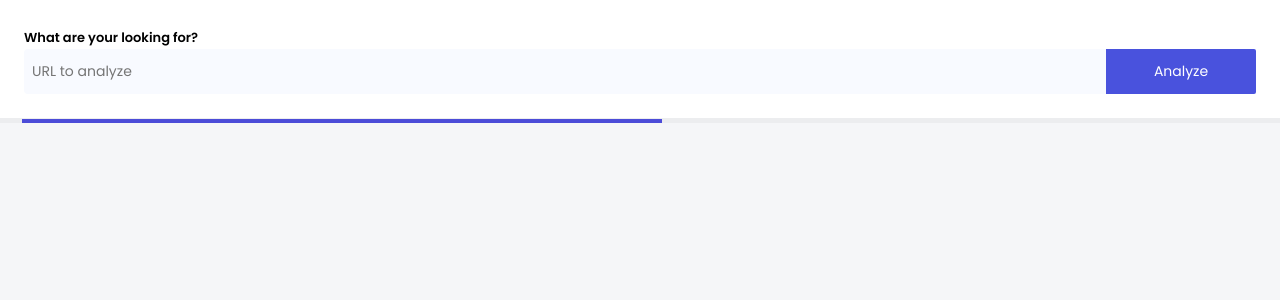
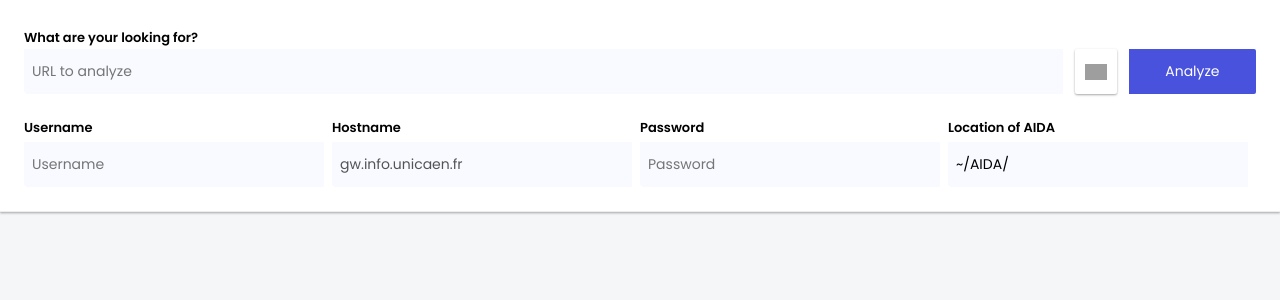
Before and after one commit to leogallot/KnowledgeAcquisition, a Flask app: page / in a window 1280 px wide. Shown: the top 300 px of the page. Run offline with Flask 2, Linux system fonts and the light colour scheme; grey boxes are pictures that could not be loaded.

Commit message:
Add AIDA execution from SSH session (not perfect)

```diff
--- a/app.py
+++ b/app.py
@@ -8,7 +8,22 @@ app = Flask(__name__, static_folder='static', template_folder='templates')
 
 @app.route('/', methods=['GET', 'POST'])
 def home():
-    if request.method == 'POST' and request.form.get('url') != '':
+    if request.method == 'POST' and check_request(request.form):
+
+        url = request.form.get('url')
+        username = request.form.get('username')
+        password = request.form.get('password')
+        location = request.form.get('location')
+
+        text = ScraperManager().get_text_content(url)
+        # if the scrap is too long
+        if text is None:
+            # TODO update the output
+            return 'Too long'
+
+        engine = Engine(text, username, password, location)
+        temp = engine.execute_AIDA()
+        '''
         url = request.form.get('url')
         text = ScraperManager().get_text_content(url)
 
@@ -24,7 +39,17 @@ def home():
 
         output = {'display': True, 'article': text, 'url': url, 'images': engine.get_entities_images()}
         return render_template('index.html', data=output)
+        '''
+        print(temp)
+        return 'OK'
     return render_template('index.html', data={'display': False})
+
+
+def check_request(data):
+    for item in data:
+        if data.get(item) == '':
+            return False
+    return True
 
 
 if __name__ == '__main__':
--- a/requirements.txt
+++ b/requirements.txt
@@ -12,3 +12,4 @@ scipy==1.5.4
 torch==1.8.0
 typing-extensions==3.7.4.3
 urllib3==1.26.3
+paramiko
--- a/static/css/style.css
+++ b/static/css/style.css
@@ -13,6 +13,21 @@ body {
     width: 70%;
     margin: auto;
 }
+input[type=text]:focus,
+input[type=url]:focus,
+input[type=password]:focus {
+    background-color: #EBF0FF;
+}
+input[type=text],
+input[type=password] {
+    padding: 12px 8px;
+    font-size: 14px;
+    border: 0;
+    background-color: #F8FAFF;
+    outline: none;
+    border-bottom-left-radius: 4px;
+}
+
 
 /* SEARCH */
 .search {
@@ -23,26 +38,46 @@ body {
 .search-container {
     padding: 24px;
 }
-.search input[type=text]:focus {
-    background-color: #EBF0FF;
+.search-main {
+    display: flex;
 }
 .search input[type=text] {
-    width: calc(100% - 16px - 150px);
-    padding: 12px 8px;
-    font-size: 14px;
-    border: 0;
-    background-color: #F8FAFF;
-    outline: none;
-    border-bottom-left-radius: 4px;
-    border-top-left-radius: 4px;
+    width: 100%;
 }
 .search label {
     font-weight: 600;
     font-size: 13px;
     margin-bottom: 4px;
 }
+.search-options-btn {
+    width: 50px;
+    background-color: #ffffff;
+    display: block;
+    box-shadow: 0 1px 3px rgba(0,0,0,0.12), 0 1px 2px rgba(0,0,0,0.24);
+    margin: 0 12px;
+    position: relative;
+    border-radius: 2px;
+    transition: all 0.3s cubic-bezier(.25,.8,.25,1);
+}
+.search-options-btn:hover { box-shadow: 0 3px 6px rgba(0,0,0,0.16), 0 3px 6px rgba(0,0,0,0.23); }
+.icon-up,
+.icon-down {
+    width: 22px;
+    height: 16px;
+    background-repeat: no-repeat;
+    position: absolute;
+    top: 50%;
+    left: 50%;
+    transform: translate(-50%, -50%);
+}
+.icon-up {
+    background-image: url("../img/icon-up.png");
+}
+.icon-down {
+    background-image: url("../img/icon-down.png");
+}
 .search button[type=submit] {
-    width: calc(150px);
+    width: 150px;
     padding: 12px 8px;
     font-size: 14px;
     background-color: #4952DD;
@@ -57,6 +92,25 @@ body {
 .search button[type=submit]:focus {
     background-color: #3636D3;
     cursor: pointer;
+}
+
+/* SEARCH OPTIONS */
+.search-options {
+    display: flex;
+    margin-top: 24px;
+    flex-wrap: wrap;
+    justify-content: space-between;
+}
+.search-options__item {
+    flex: 1;
+    min-width: 250px;
+}
+.search-options label {
+    display: block;
+}
+.search-options__item input[type=password],
+.search-options input[type=text] {
+    width: calc(100% - 24px);
 }
 
 /* LOADER */
--- a/static/js/app.js
+++ b/static/js/app.js
@@ -0,0 +1,19 @@
+const SEARCH_OPTIONS_BTN = document.getElementById('search-options-btn');
+const SEARCH_OPTIONS_ICON = document.getElementById('search-options-icon');
+const SEARCH_OPTIONS_CONTAINER = document.getElementsByClassName('search-options')[0];
+let search_options_visible = true;
+
+SEARCH_OPTIONS_BTN.addEventListener('click', ev => {
+    if (search_options_visible) {
+        SEARCH_OPTIONS_CONTAINER.style.display = 'none';
+        SEARCH_OPTIONS_ICON.classList.remove('icon-up');
+        SEARCH_OPTIONS_ICON.classList.add('icon-down');
+        search_options_visible = false;
+    }
+    else {
+        SEARCH_OPTIONS_CONTAINER.style.display = 'flex';
+        SEARCH_OPTIONS_ICON.classList.remove('icon-down');
+        SEARCH_OPTIONS_ICON.classList.add('icon-up');
+        search_options_visible = true;
+    }
+});
--- a/templates/index.html
+++ b/templates/index.html
@@ -12,14 +12,36 @@
 <body>
     <header class="search">
         <div class="search-container">
-            <form action="/" method="POST">
+            <form action="/" method="post">
                 <label for="url">What are your looking for?</label>
-                <input type="text" id="url" name="url" placeholder="URL to analyze" value="{{ data.url }}">
-                <button type="submit">Analyze</button>
+                <div class="search-main">
+                    <input type="text" id="url" name="url" placeholder="URL to analyze" value="{{ data.url }}">
+                    <a href="#" class="search-options-btn" id="search-options-btn"><i class="icon-up" id="search-options-icon"></i></a>
+                    <button type="submit">Analyze</button>
+                </div>
+
+                <div class="search-options">
+                    <div class="search-options__item">
+                        <label for="username">Username</label>
+                        <input type="text" id="username" name="username" placeholder="Username">
+                    </div>
+                    <div class="search-options__item">
+                        <label for="hostname">Hostname</label>
+                        <input type="text" id="hostname" name="hostname" placeholder="Hostname" value="gw.info.unicaen.fr" disabled>
+                    </div>
+                    <div class="search-options__item">
+                         <label for="password">Password</label>
+                        <input type="password" id="password" name="password" placeholder="Password">
+                    </div>
+                    <div class="search-options__item">
+                         <label for="location">Location of AIDA</label>
+                        <input type="text" id="location" name="location" placeholder="Location of AIDA" value="~/AIDA/">
+                    </div>
+                </div>
             </form>
         </div>
     </header>
-    <div class="loader"><div class="loader__indeterminate"></div></div>
+    <div class="loader" style="display: none"><div class="loader__indeterminate"></div></div>
 
     {% if data.display == true %}
     <section class="output-article-text">
```
Also changed, not shown: engine/engine.py (+17 -6 lines), static/img/icons/icon-error.png (deleted), static/img/icons/icon-language.png (deleted), static/img/icons/icon-language_EN.png (deleted), static/img/icons/icon-language_FR.png (deleted).
